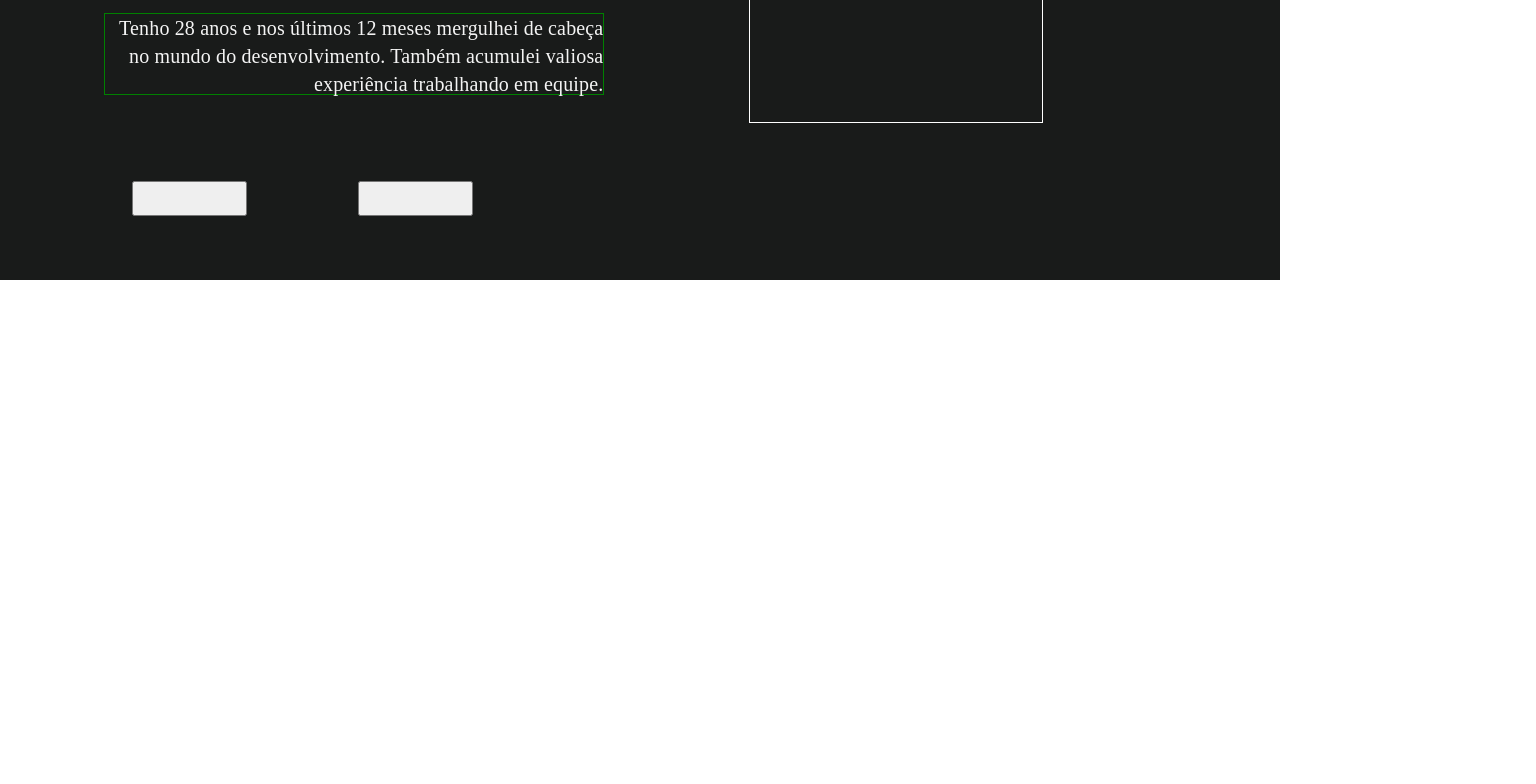
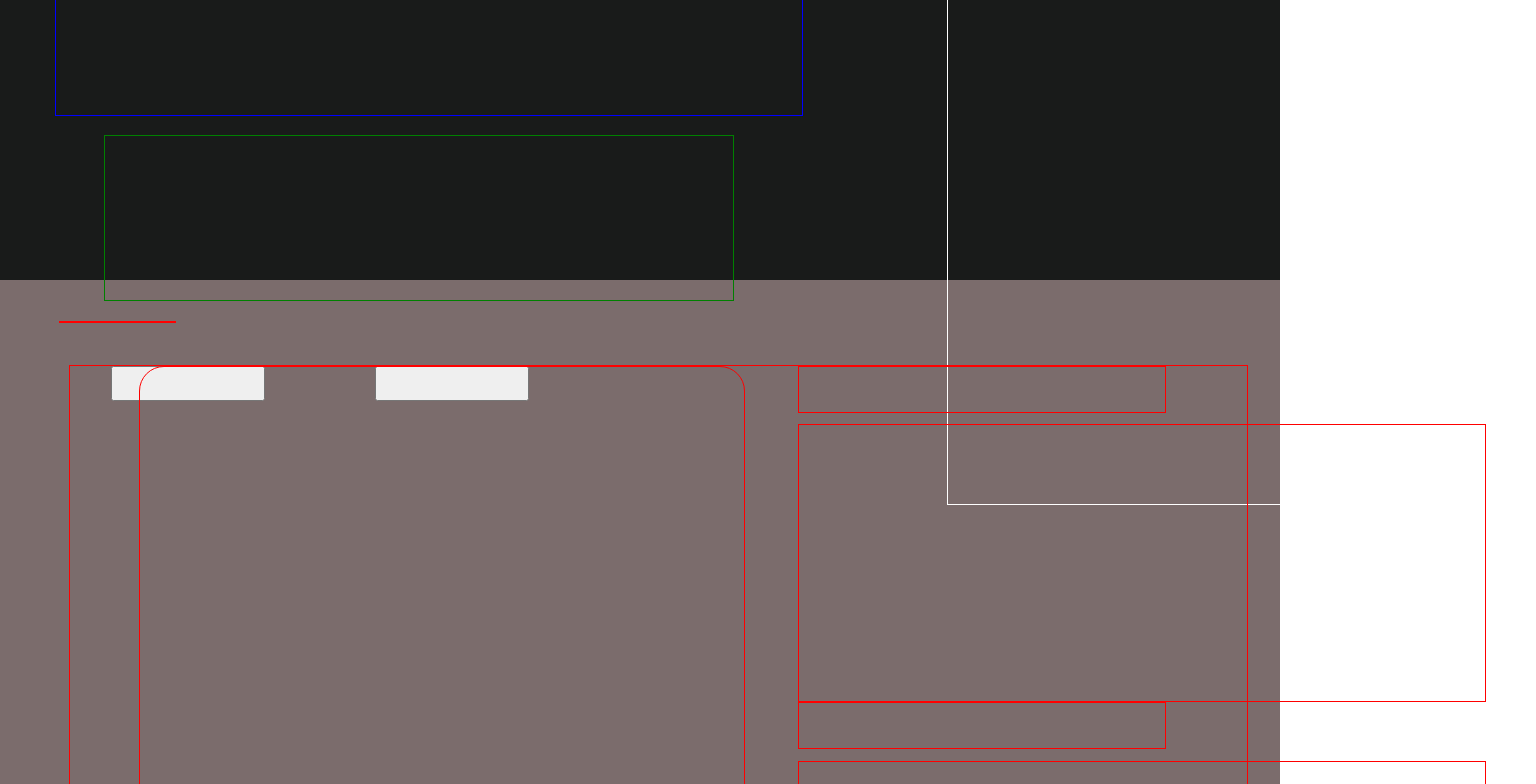
Before and after one commit to devot-academy/portfolio, a Next.js app: page / in a window 1280 px wide. Shown: the part 520-1304 px from the top of the page, 1536 px wide, since content can reach past the window. Before the commit the page ends 800 px from the top, so only its background shows below. Built offline with nearby package versions, Linux system fonts and the light colour scheme; a web font is replaced by a local one.

Commit message:
add template about

```diff
--- /dev/null
+++ b/src/components/templates/about/index.tsx
@@ -0,0 +1,30 @@
+import React from 'react';
+import * as Style from './styles';
+
+export interface IAbout {
+  about: string;
+}
+
+export default function AboutTemplate(props: IAbout) {
+  const { } = props;
+
+  return (
+    <Style.Container>
+      <Style.About type='headline-3'>
+      </Style.About>
+      <Style.ContenteMain>
+        <Style.Image />
+        <Style.ContenteBoxText>
+          <Style.ContenteText>
+            <Style.HeaderText children='' type='headline-5' />
+            <Style.BodyText children='' type='Body-1' />
+          </Style.ContenteText>
+          <Style.ContenteText>
+            <Style.HeaderText children='' type='headline-5' />
+            <Style.BodyText children='' type='Body-1' />
+          </Style.ContenteText>
+        </Style.ContenteBoxText>
+      </Style.ContenteMain>
+    </Style.Container>
+  );
+}
--- /dev/null
+++ b/src/components/templates/about/styles.ts
@@ -0,0 +1,62 @@
+import styled from 'styled-components';
+import TextComponent from '@/components/atoms/Text';
+
+export const Container = styled.div`
+  background-color: ${({ theme }) => theme.COLORS.PRIMARY_DARK};
+  width: 100vw;
+  height: 100vh;
+  display: flex;
+  flex-direction: column;
+  flex-shrink: 0;
+`;
+
+export const About = styled(TextComponent)`
+  width: 11.688rem;
+  height: 4.75rem;
+  padding: 4.75ren 9.31rem;
+  margin-left: 5.875rem;
+  margin-top: 4.125rem;
+  border: 1px solid red;
+`;
+
+export const ContenteMain = styled.div`
+  display: flex;
+  //width: 80vw;
+  //height: 100vh;
+  margin-top: 4.188rem;
+  margin-left: 6.875rem;
+  margin-right: 3.25rem;
+  margin-bottom: 5.625rem;
+  border: 1px solid red;
+`;
+
+export const Image = styled.div`
+  width: 30.188rem;
+  height: 30.188rem;
+  padding: 30.2rem;
+  border-radius: 2.5rem;
+  margin-left: 6.875rem;
+  border: 1px solid red;
+`;
+
+export const ContenteBoxText = styled.div`
+  margin-left: 5.38rem;
+`;
+
+export const ContenteText = styled.div`
+`;
+
+export const HeaderText = styled(TextComponent)`
+  width: 18.313rem;
+  height: 2.25rem;
+  padding: 2.25rem 18.3rem;
+  margin-bottom: 1.125rem;
+  border: 1px solid red;
+`;
+
+export const BodyText = styled(TextComponent)`
+  width: 34.313rem;
+  height: 13.75rem;
+  padding: 13.8rem 34.3rem;
+  border: 1px solid red;
+`;
--- a/src/components/templates/home/index.tsx
+++ b/src/components/templates/home/index.tsx
@@ -13,7 +13,7 @@ export interface IHome {
 }
 
 export default function HomeTemplate(props: IHome) {
-  const { logo, line, image, button, link, presentation, main, summary } = props;
+  const { button, presentation, main, summary } = props;
 
   return (
     <Style.Container>
--- a/src/components/templates/home/styles.ts
+++ b/src/components/templates/home/styles.ts
@@ -22,6 +22,7 @@ export const Logo = styled.div`
   margin-right: 33.938rem;
   width: 16.438rem;
   height: 7.063rem;
+  padding: 7.06rem 16.4rem;
   flex-shrink: 0;
   border: 1px solid red;
 `;
@@ -29,6 +30,7 @@ export const Logo = styled.div`
 export const Link = styled.div`
   width: 8.125rem;
   height: 2.75rem;
+  padding: 2rem 8.13rem;
   border: 1px solid red;
   margin-left: 3.563rem;
 `;
@@ -44,8 +46,9 @@ export const Line = styled.div`
 `;
 
 export const PresentationContainer = styled(TextComponent)`
-  width: 22rem;
-  height: 3.2rem;
+  width: 18.3rem;
+  height: 2.25rem;
+  padding: 2.25rem 18.3rem;
   border: 1px solid red;
   margin-left: 5.5rem;
   margin-top: 4.938rem;
@@ -59,6 +62,7 @@ export const ContentWrapper = styled.div`
 export const MainContainer = styled(TextComponent)`
   width: 55rem;
   height: 16rem;
+  padding: 9.5rem 37.3rem;
   border: 1px solid blue;
   text-align: start;
   margin-left: 5.5rem;
@@ -69,17 +73,19 @@ export const MainContainer = styled(TextComponent)`
 export const Image = styled.div`
   width: 29.313rem;
   height: 29.313rem;
+  padding:  29.3125rem 29.3125rem;
   margin-left: 14.438rem;
   flex-shrink: 0;
   border: 1px solid #fff;
 `;
 
 export const SummaryContainer = styled(TextComponent)`
-  width: 50rem;
-  height: 8.188rem;
+  width: 31.4rem;
+  height: 8.19rem;
+  padding: 8.19rem 31.4rem;
   border: 1px solid green;
   text-align: right;
-  margin-top: -11rem;
+  margin-top: -37rem;
   margin-left: 10.438rem;
   flex-shrink: 0;
 `;
@@ -87,11 +93,11 @@ export const SummaryContainer = styled(TextComponent)`
 export const ContentButton = styled.div`
   display: flex;
   margin-top: 6.5rem;
-  padding: 2.125rem;
 `;
 
 export const Button = styled.button`
 margin-left: 11.063rem;
 width: 11.5rem;
 height: 3.5rem;
+padding: 1.5rem 7.5rem;
 `;
--- a/src/pages/index.tsx
+++ b/src/pages/index.tsx
@@ -2,6 +2,7 @@ import { ThemeProvider } from 'styled-components';
 import { GlobalStyles } from '@/global';
 import { selectTheme } from '@/global/theme'
 import HomeTemplate from '@/components/templates/home';
+import AboutTemplate from '@/components/templates/about';
 
 export default function Home() {
   const theme = selectTheme({
@@ -11,10 +12,10 @@ export default function Home() {
   return (
     <ThemeProvider theme={theme}>
       <HomeTemplate
-        presentation="Oi! Meu nome é Allan"
-        main="REACT DEVELOPER"
-        summary="Tenho 28 anos e nos últimos 12 meses mergulhei de cabeça no mundo do desenvolvimento. Também acumulei valiosa experiência trabalhando em equipe."
-      />
+        presentation="ngjkfngjrnjkgnrjkngk"
+        main=""
+        summary="" logo={''} line={''} image={''} button={''} link={''} />
+      <AboutTemplate about={''} />
       <GlobalStyles />
     </ThemeProvider>
   )
```
